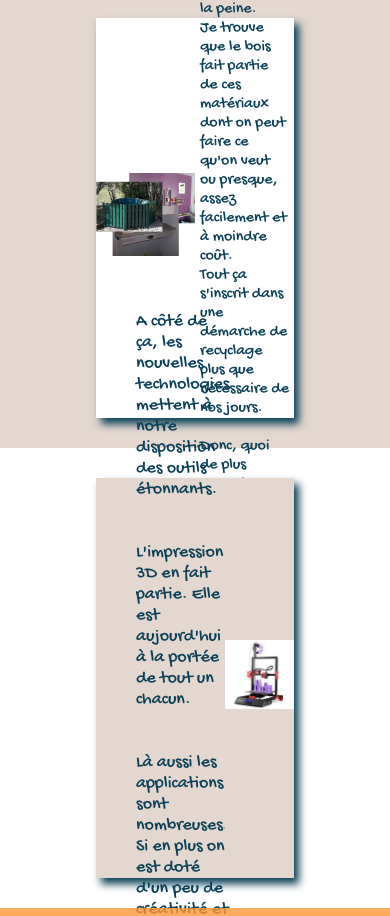
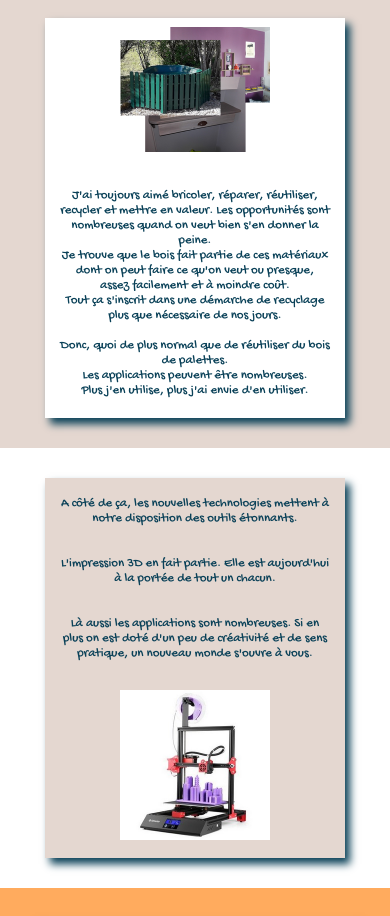
Before and after one commit to Webolive/PaletteEt3D, a plain HTML site: page index.html in a window 390 px wide. Shown: the part 347-1263 px from the top of the page. Drawn offline with Linux system fonts and the light colour scheme.

Commit message:
new commit

```diff
--- a/styleModerne.css
+++ b/styleModerne.css
@@ -162,6 +162,7 @@ nav .a2 {
     padding: 10px;
     text-align: center;
     font-size: large;
+    color: #0A4158;
     box-shadow: 5px 6px 8px#0A4158;
 }
 /* ************************************* FOOTER ************************************* */
@@ -228,6 +229,7 @@ button:hover {
 #icons a {
     display: inline-block;
     padding: 0 20px;
+    color: #0A4158;
 }
 
 @media screen and (max-width: 700px) {
@@ -260,6 +262,46 @@ button:hover {
         margin-top: -15px;
         font-size: small;
     }
+    #premierePresentation {
+        height: 400px;
+    }
+    #premierePresentationImages {
+        height: 150px;
+        margin: auto;
+    }
+    #deuxiemePresentationImages{
+        height: 180px;
+        margin: auto;
+    }
+    #deuxiemePresentationTexte {
+        font-size: small;
+        height: 200px;
+        width: 90%;
+        text-align: center;
+        padding: 0;
+    }
+    #premierePresentationTexte {
+        font-size: small;
+        height: 250px;
+        width: 90%;
+        text-align: center;
+        padding: 0;
+    }
+    #premierePresentationFond, #deuxiemePresentationFond {
+        flex-direction: column;
+        height: auto;
+        width: 300px;
+   }
+   #deuxiemePresentation {
+        height: 380px;
+   }
+   .basDePageFond {
+        width: 400px;
+   }
+   #icons a {
+        padding: 0 5px;
+   }
+
 
 }
 
@@ -289,16 +331,16 @@ button:hover {
         margin-top: -15px;
         font-size: small;
     }
-    #premierePresentationTexte, #premierePresentationImages {
+    #premierePresentationTexte, #deuxiemePresentationTexte {
         height: 360px;
     }
-    #deuxiemePresentationTexte, #deuxiemePresentationImages {
+    #premierePresentationImages, #deuxiemePresentationImages {
         height: 360px;
     }
-    #premierePresentation, #premierePresentationFond {
+    #premierePresentation, #deuxiemePresentation {
         height: 360px;
     }
-    #deuxiemePresentation, #deuxiemePresentationFond {
+    #premierePresentationFond, #deuxiemePresentationFond {
         height: 360px;
     }
     #premierePresentationFond, #deuxiemePresentationFond, .basDePageFond {
```
